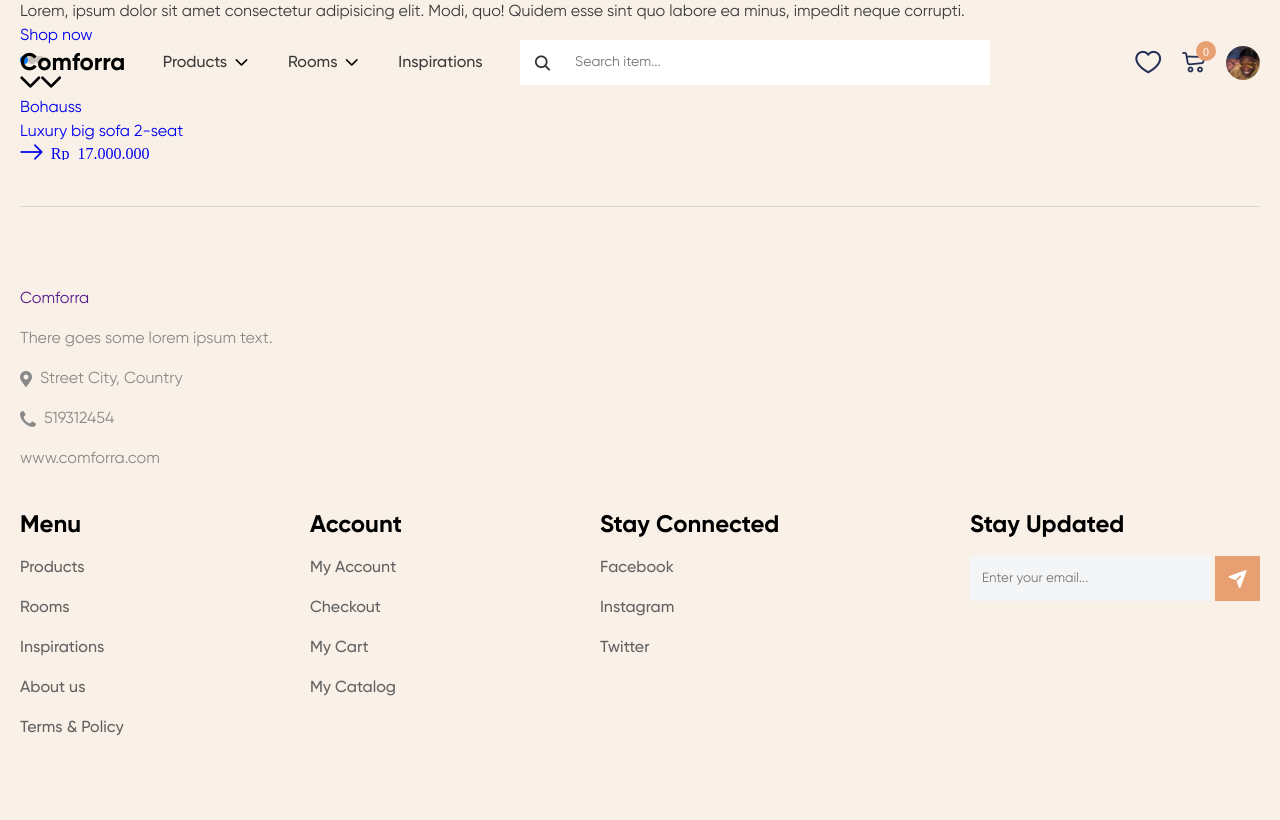
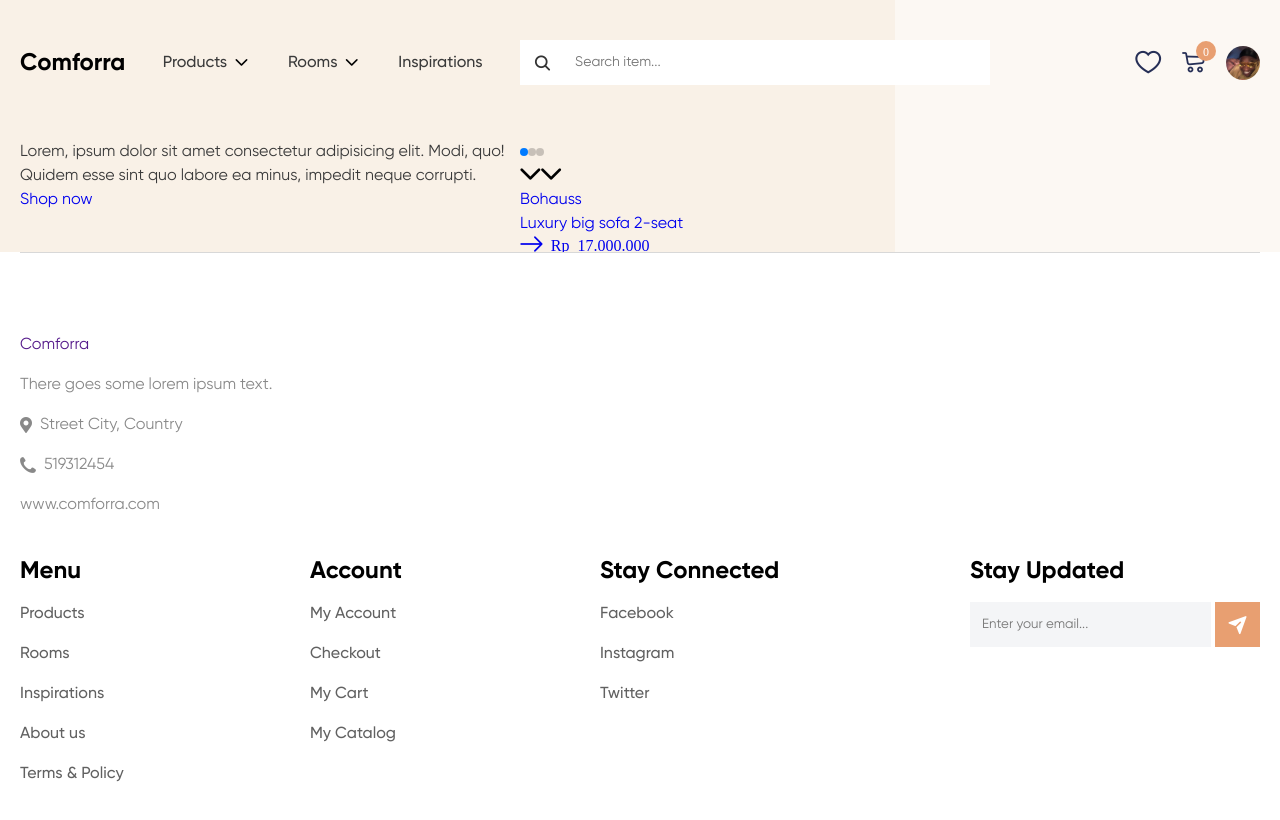
Before and after one commit to jugurj/comforra-furniture-shop, a Vue app: page / in a window 1280 px wide. Shown: the top 820 px of the page. Built offline with nearby package versions, Linux system fonts and the light colour scheme.

Commit message:
Basic main slider layout Implemented basic main slider component layout to position slider container under the header and create a darker background container which is hidden on mobile devices. Slightly improved positioning of elements inside the sliders container.

```diff
--- a/src/assets/styles/styles.scss
+++ b/src/assets/styles/styles.scss
@@ -21,7 +21,6 @@ $md4: 479.98;
 @import "ui";
 
 body {
-  background-color: #f9f1e7;
   color: $baseColor;
   font-size: $fontSize + px;
   &._lock {
--- a/src/components/MainSlider.vue
+++ b/src/components/MainSlider.vue
@@ -114,4 +114,51 @@ export default {
 };
 </script>
 
-<style></style>
+<style lang="scss">
+.main-slider {
+  background-color: #fcf8f3;
+
+  &__container {
+    position: relative;
+
+    @media (min-width: $md2+px) {
+      &::before {
+        content: "";
+        background-color: #f9f1e7;
+        position: absolute;
+        top: 0;
+        width: 100vw;
+        right: 380px;
+        height: 100%;
+      }
+    }
+  }
+
+  &__body {
+    padding-top: 140px;
+    position: relative;
+    z-index: 2;
+
+    @media (max-width: $md2 + px) {
+      padding-top: 80px;
+    }
+
+    @media (max-width: $md3 + px) {
+      padding-top: 50px;
+    }
+
+    @media (min-width: $md3 + px) {
+      display: flex;
+    }
+  }
+
+  &__content {
+    flex: 0 0 500 / 1240 * 100%;
+  }
+
+  &__slider {
+    flex: 1 1 auto;
+    min-width: 0;
+  }
+}
+</style>
```
